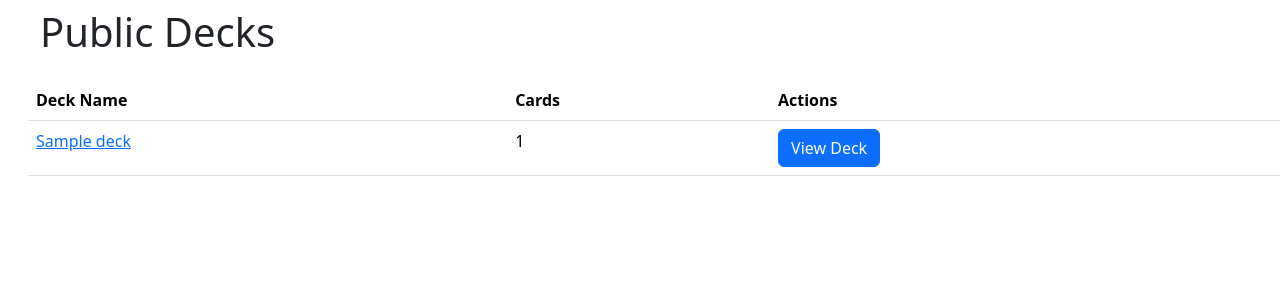
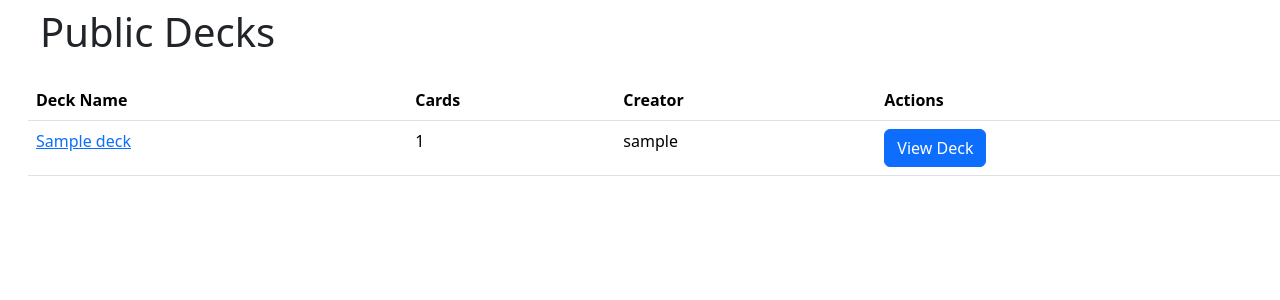
Before and after one commit to TEW07/SummerProject, a Flask app: page /public_decks in a window 1280 px wide. Shown: the part 56-356 px from the top of the page. Run offline with Flask 3, Linux system fonts and the light colour scheme; a user stored in the database is signed in; tables that the repository leaves empty hold one stand-in row (values such as "Sample post").

Commit message:
Further improvements to public decks, providing the creator's username alongside each shared deck. User's deck share button now responds to the shared status of the deck in question.

```diff
--- a/app/decks/routes.py
+++ b/app/decks/routes.py
@@ -4,6 +4,7 @@ from app import db
 from . import decks_blueprint
 from .forms import CreateDeckForm, AddCardForm, EditCardForm
 from .models import Deck, Card
+from app.auth.models import User
 
 
 @decks_blueprint.route('/create_deck', methods=['GET', 'POST'])
@@ -32,7 +33,8 @@ def decks():
             'name': deck.name,
             'cards': card_count,
             'next_review_date': '',  # Add logic for next review date
-            'last_review_date': ''  # Add logic for last review date
+            'last_review_date': '',  # Add logic for last review date
+            'shared': deck.shared
         })
 
     return render_template('decks.html', decks=deck_data)
@@ -139,10 +141,12 @@ def public_decks():
 
     for deck in shared_decks:
         card_count = Card.query.filter_by(deck_id=deck.deck_id).count()
+        creator = User.query.filter_by(user_id=deck.user_id).first()
         deck_data.append({
             'deck_id': deck.deck_id,
             'name': deck.name,
             'cards': card_count,
+            'creator_username': creator.username,
             'next_review_date': '',  # Add logic for next review date
             'last_review_date': ''   # Add logic for last review date
         })
--- a/app/decks/templates/public_decks.html
+++ b/app/decks/templates/public_decks.html
@@ -7,6 +7,7 @@
         <tr>
             <th>Deck Name</th>
             <th>Cards</th>
+            <th>Creator</th>
             <th>Actions</th>
         </tr>
     </thead>
@@ -15,6 +16,7 @@
         <tr>
             <td><a href="{{ url_for('decks.view_deck', deck_id=deck['deck_id']) }}">{{ deck['name'] }}</a></td>
             <td>{{ deck['cards'] }}</td>
+            <td>{{ deck['creator_username'] }}</td>
             <td>
                 <a href="{{ url_for('decks.view_deck', deck_id=deck['deck_id']) }}" class="btn btn-primary">View Deck</a>
             </td>
```
Also changed, not shown: app/decks/templates/decks.html (+7 -1 lines).
